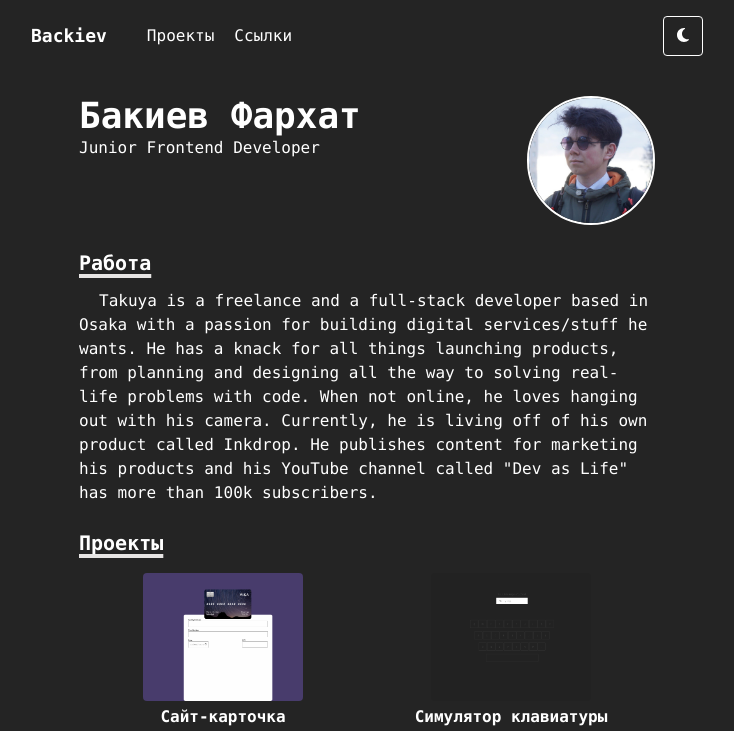
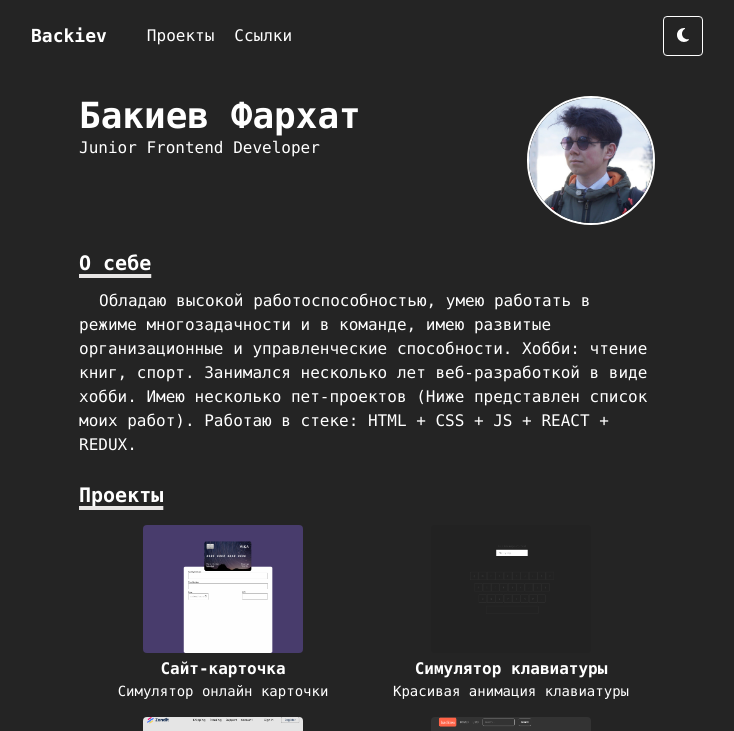
Before and after one commit to backiev/portf, a React (Vite) app: page / in a window 1280 px wide. Shown: the top 731 px of the page, without its empty margins (273-1007 px from the left). Built offline with nearby package versions, Linux system fonts and the light colour scheme.

Commit message:
texted block 'About me'

```diff
--- a/src/components/Work.jsx
+++ b/src/components/Work.jsx
@@ -3,8 +3,8 @@ import React from 'react'
 export const Work = () => {
   return (
     <div className='my-6 container'>
-        <div className="title-block">Работа</div>
-        <p className="text-block indent-5">Takuya is a freelance and a full-stack developer based in Osaka with a passion for building digital services/stuff he wants. He has a knack for all things launching products, from planning and designing all the way to solving real-life problems with code. When not online, he loves hanging out with his camera. Currently, he is living off of his own product called Inkdrop. He publishes content for marketing his products and his YouTube channel called "Dev as Life" has more than 100k subscribers.</p>
+        <div className="title-block">О себе</div>
+        <p className="text-block indent-5">Обладаю высокой работоспособностью, умею работать в режиме многозадачности и в команде, имею развитые организационные и управленческие способности. Хобби: чтение книг, спорт. Занимался несколько лет веб-разработкой в виде хобби. Имею несколько пет-проектов (Ниже представлен список моих работ). Работаю в стеке: HTML + CSS + JS + REACT + REDUX.</p>
     </div>
   )
 }
```
